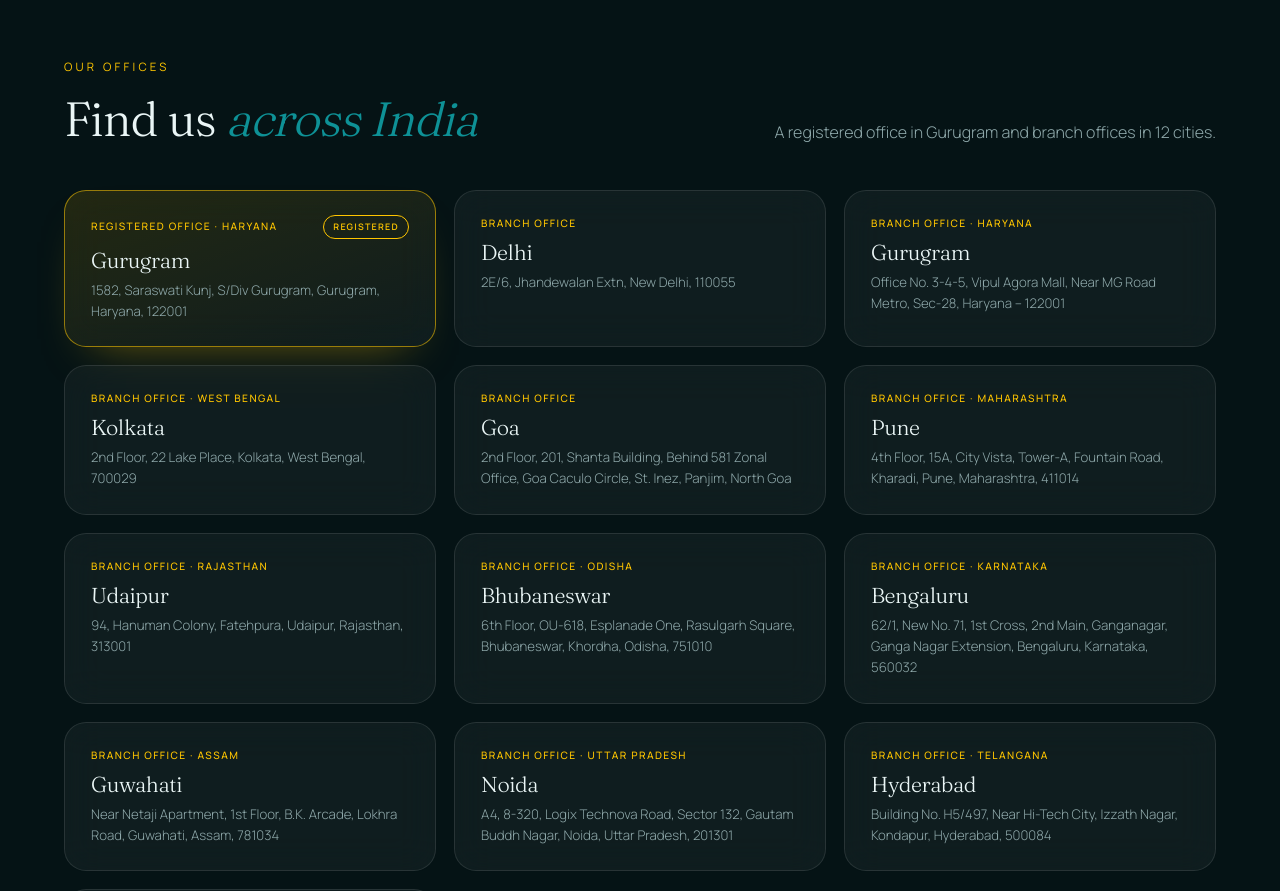
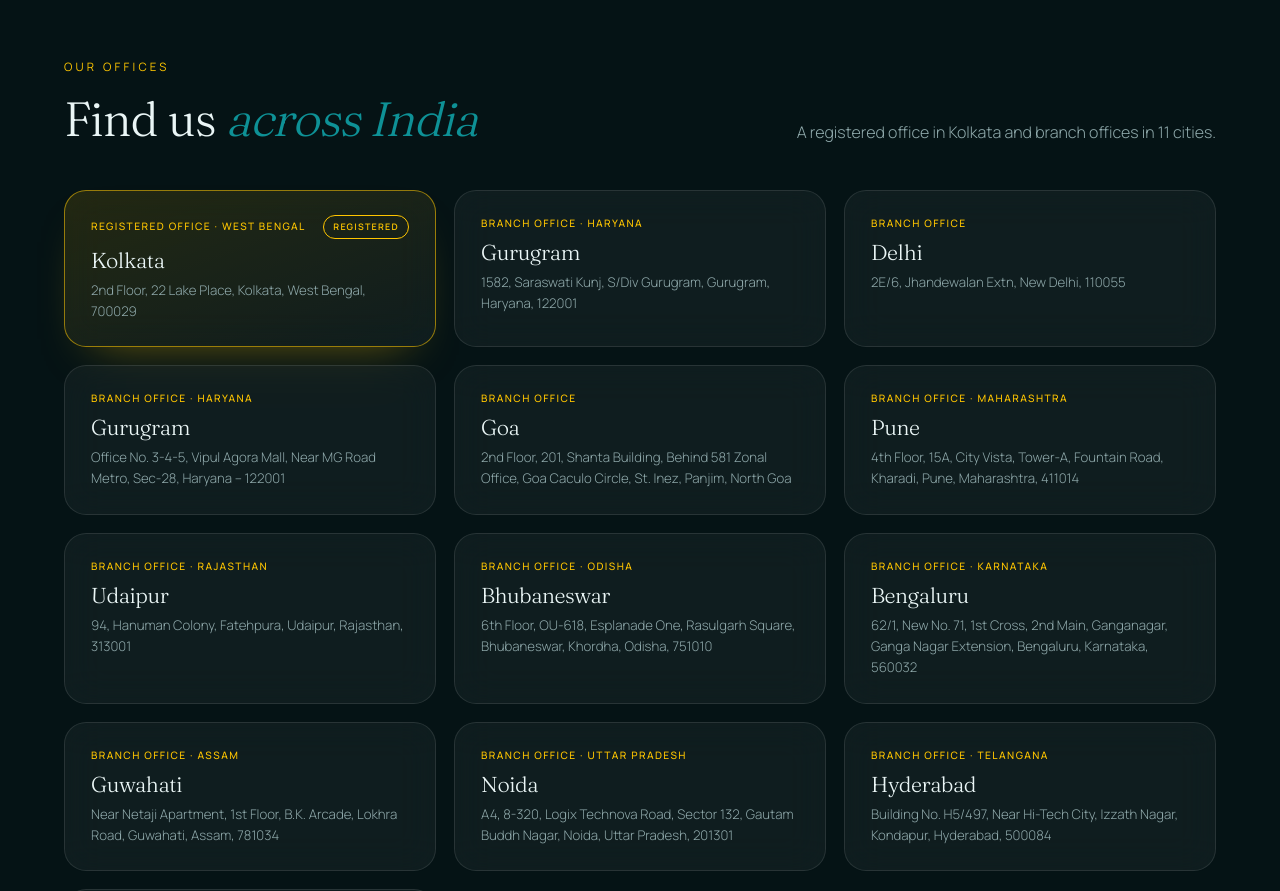
Before and after one commit to DEBOJEETDAS36/t2, a Next.js app: page /about in a window 1280 px wide. Shown: the part 6220-7111 px from the top of the page. Built offline with nearby package versions, Linux system fonts and the light colour scheme.

Commit message:
Made Kolkatat the registered offc in about section

```diff
--- a/components/AboutContent.tsx
+++ b/components/AboutContent.tsx
@@ -154,7 +154,7 @@ export default function AboutContent() {
 
       <section>
         <div className="wrap">
-          <div className="head reveal"><div><span className="eyebrow">Our offices</span><h2>Find us <em>across India</em></h2></div><p className="sub">A registered office in Gurugram and branch offices in 12 cities.</p></div>
+          <div className="head reveal"><div><span className="eyebrow">Our offices</span><h2>Find us <em>across India</em></h2></div><p className="sub">A registered office in Kolkata and branch offices in 11 cities.</p></div>
           <div className="abt-offices">
             {A.offices.map((o, i) => (
               <article key={`${o[0]}-${i}`} className={'abt-office glass reveal' + (o[3] ? ' reg' : '')} style={d(`${(i % 3) * 0.07}s`)}>
--- a/data/about.ts
+++ b/data/about.ts
@@ -61,10 +61,10 @@ export const ABOUT = {
   government: ['Election Commission of India', 'Ayodhya Development Authority', 'Government of Uttarakhand', 'Ministry of Civil Aviation', 'Ministry of Road Transport and Highways', 'Ministry of Information and Broadcasting'],
   // [city, state/label, address, registered?]
   offices: [
-    ['Gurugram', 'Registered office · Haryana', '1582, Saraswati Kunj, S/Div Gurugram, Gurugram, Haryana, 122001', true],
+    ['Kolkata', 'Registered office · West Bengal', '2nd Floor, 22 Lake Place, Kolkata, West Bengal, 700029', true],
+    ['Gurugram', 'Branch office · Haryana', '1582, Saraswati Kunj, S/Div Gurugram, Gurugram, Haryana, 122001', false],
     ['Delhi', 'Branch office', '2E/6, Jhandewalan Extn, New Delhi, 110055', false],
     ['Gurugram', 'Branch office · Haryana', 'Office No. 3-4-5, Vipul Agora Mall, Near MG Road Metro, Sec-28, Haryana – 122001', false],
-    ['Kolkata', 'Branch office · West Bengal', '2nd Floor, 22 Lake Place, Kolkata, West Bengal, 700029', false],
     ['Goa', 'Branch office', '2nd Floor, 201, Shanta Building, Behind 581 Zonal Office, Goa Caculo Circle, St. Inez, Panjim, North Goa', false],
     ['Pune', 'Branch office · Maharashtra', '4th Floor, 15A, City Vista, Tower-A, Fountain Road, Kharadi, Pune, Maharashtra, 411014', false],
     ['Udaipur', 'Branch office · Rajasthan', '94, Hanuman Colony, Fatehpura, Udaipur, Rajasthan, 313001', false],
```
